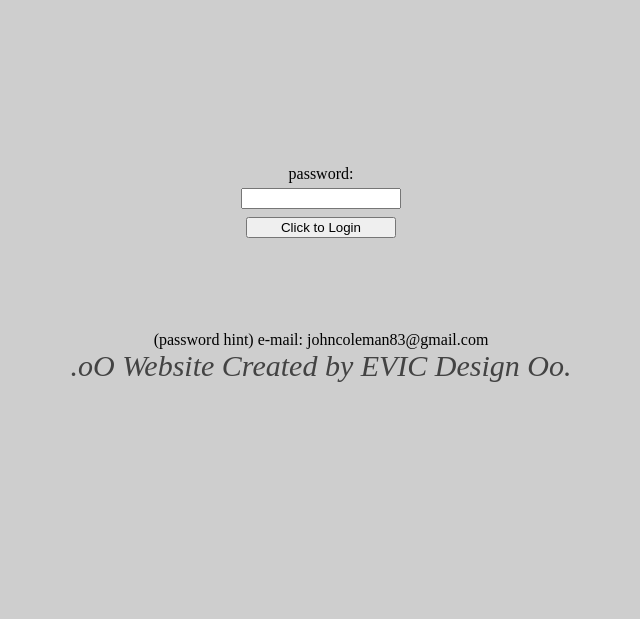
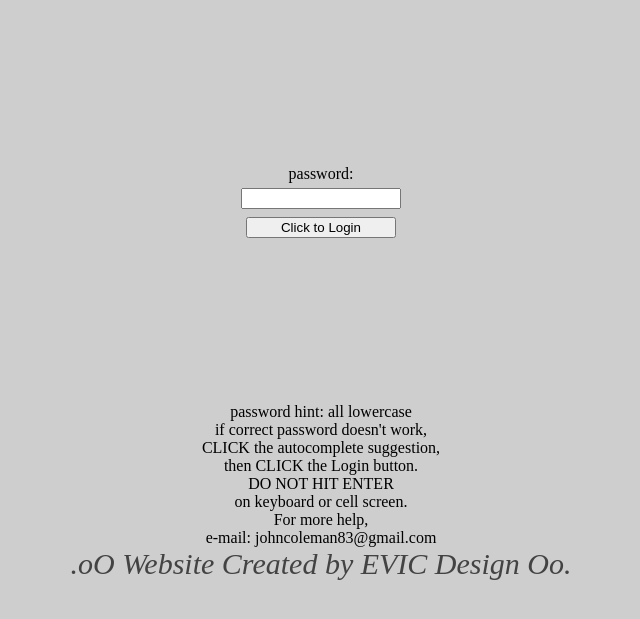
Before and after one commit to johncoleman83/github-repos-list, a plain HTML site: page index.html in a window 1280 px wide. Shown: the part 5-624 px from the top of the page, without its empty margins (319-959 px from the left). Drawn offline with Linux system fonts and the light colour scheme.

Commit message:
final nov

```diff
--- a/index.html
+++ b/index.html
@@ -49,7 +49,7 @@ password:<br>
 </center>
 
  <div class="footer">
-            <div class="footer-text" align="center"><br><br><br><br><br>(password hint) e-mail: johncoleman83@gmail.com<br><a href="http://www.evicdesign.com" target="_blank">.oO  Website Created by EVIC Design  Oo.</a></div>
+            <div class="footer-text" align="center"><br><br><br><br><br><br><br><br><br>password hint: all lowercase<br>if correct password doesn't work,<br>CLICK the autocomplete suggestion,<br> then CLICK the Login button.<br>DO NOT HIT ENTER<br>on keyboard or cell screen.<br>For more help,<br>e-mail: johncoleman83@gmail.com<br><a href="http://www.evicdesign.com" target="_blank">.oO  Website Created by EVIC Design  Oo.</a></div>
         </div>
 
 </body>
```
